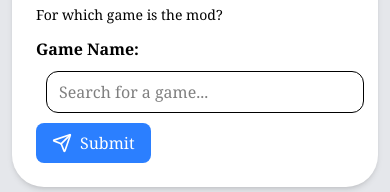
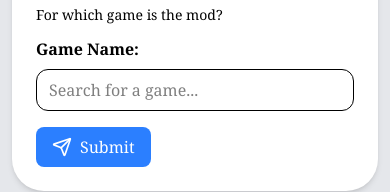
Before and after one commit to RianWilliamAlday/Modifications-Lister, a React (Vite) app: page / in a window 390 px wide. Shown: the part 202-394 px from the top of the page. Built offline with nearby package versions, Linux system fonts and the light colour scheme.

Commit message:
Mobile Design Fix

```diff
--- a/src/components/GameSection.jsx
+++ b/src/components/GameSection.jsx
@@ -93,17 +93,18 @@ const GameSection = ({ setSavedGameName, showNotification, showPopup }) => {
                 <p className="text-[14px] md:text-[16px] xl:text-[18px]">For which game is the mod?</p>
                     <form onSubmit={handleSubmit} className="mt-3">
                         <label className="font-bold">Game Name:</label>
+                          <div className="relative w-full mt-2 mb-4">
                             <input
                                 type="text"
                                 value={gameName}
                                 onChange={(e) => setGameName(e.target.value)}
                                 onFocus={() => setIsFocused(true)}
-                                className="m-[10px] w-full border rounded-xl px-3 py-2"
+                                className="w-full border rounded-xl px-3 py-2 focus:outline-none focus:ring-2 focus:ring-indigo-500"
                                 placeholder="Search for a game..."
                             />
 
                             {isFocused && showResults && results.length > 0 && (
-                                <ul className="absolute z-10 mt-1 bg-white border rounded-xl shadow-lg max-h-60 overflow-y-auto w-full max-w-md">
+                                <ul className="absolute top-full left-0 z-10 w-full mt-1 bg-white border rounded-xl shadow-lg max-h-60 overflow-y-auto w-full max-w-md">
                                     {results.map((game) => (
                                     <li
                                         key={game.id}
@@ -134,6 +135,7 @@ const GameSection = ({ setSavedGameName, showNotification, showPopup }) => {
                                 ))}
                                 </ul>
                             )}
+                          </div>
 
                         <button type="submit" className="bg-blue-500 text-white px-4 py-2 rounded-lg hover:bg-blue-600 transition-colors duration-300 flex items-center gap-2">
                             <Send  className="text-white" size={20} />
--- a/src/components/ListSection.jsx
+++ b/src/components/ListSection.jsx
@@ -28,7 +28,7 @@ const ListSection =  ({mods, removeMod}) =>{
                         <img
                         src={mod.background_image}
                         alt={mod.Game}
-                        className="w-16 h-16 md:w-20 md:h-20 object-cover rounded-lg flex-shrink-0 shadow-sm transition hover:scale-105"
+                        className="hidden md:block w-16 h-16 md:w-20 md:h-20 object-cover rounded-lg flex-shrink-0 shadow-sm transition hover:scale-105"
                         />
                         ) : (
                             <div className="w-16 h-16 md:w-20 md:h-20 bg-gray-300 rounded-lg flex-shrink-0 flex items-center justify-center shadow-sm">
```
